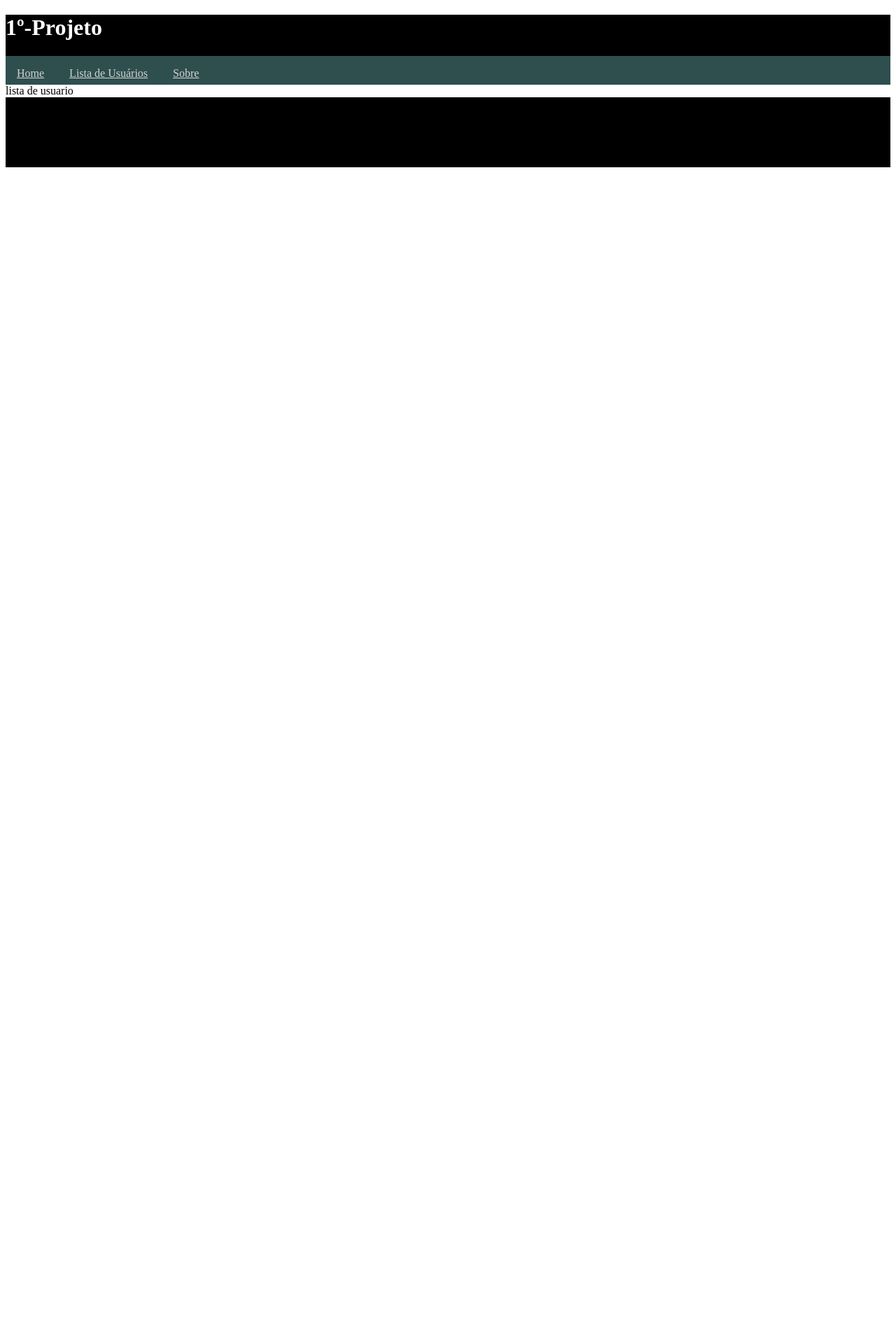
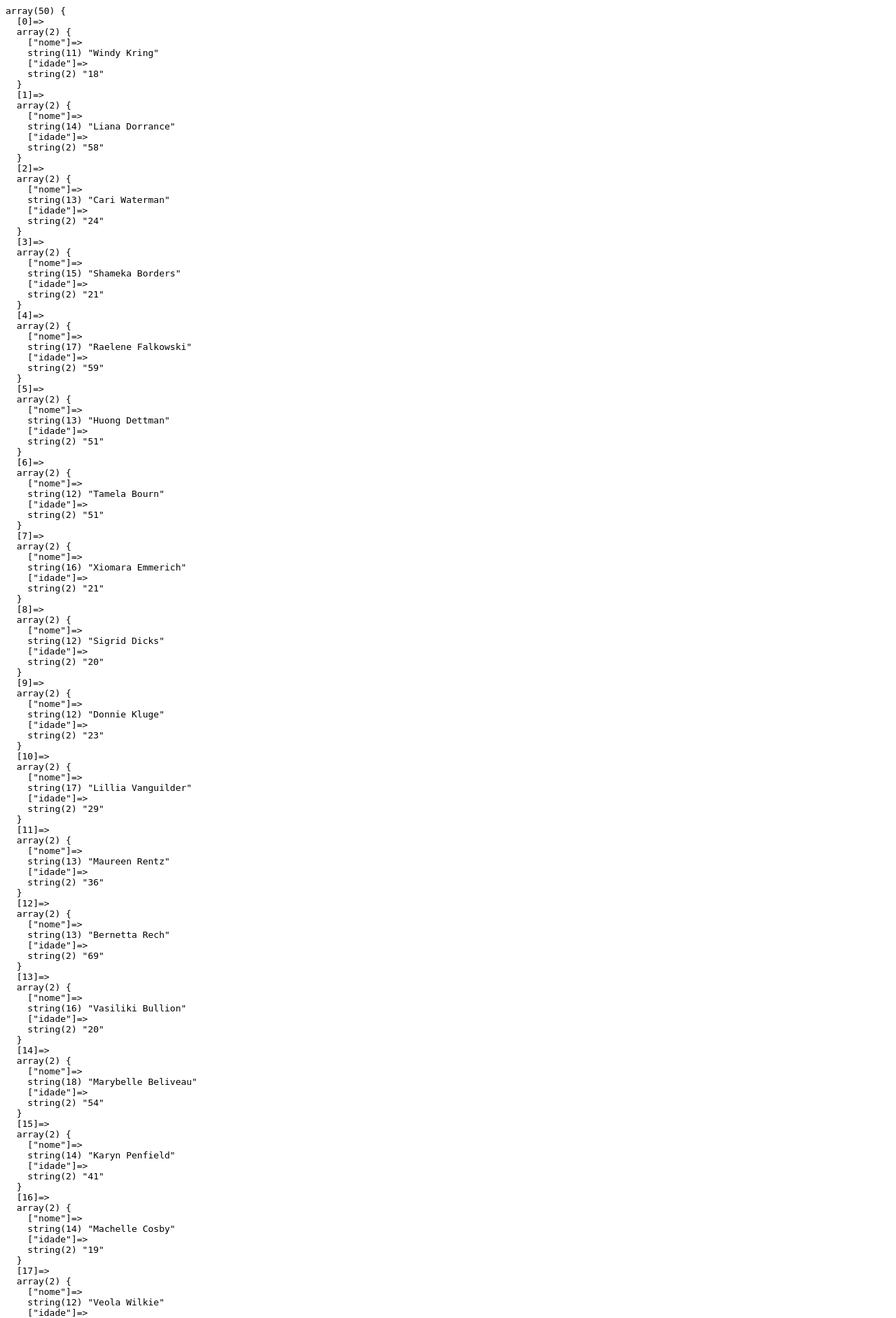
Before and after one commit to douglasbernardo/projeto01, a PHP site: page /listadeusuario.php in a window 1280 px wide. Shown: the top 1883 px of the page at 70% size. Before the commit the page ends 239 px from the top, so only its background shows below. Run offline with PHP 8.4, Linux system fonts and the light colour scheme.

Commit message:
melhorias no texto, e na lista de usuarios

```diff
--- a/css/css.css
+++ b/css/css.css
@@ -1,7 +1,7 @@
 /*CSS*/
 #header {
 	color: #ffffff;
-	background-color: #000000;
+	background-color: #2F4F4F;
 	height: 100px;
 }
 
@@ -14,7 +14,7 @@
 }
 
 #footer {
-	background-color: #000000;
+	background-color: #2F4F4F;
 	height: 100px;
 }
 
@@ -36,3 +36,10 @@
 .btn.secondary {
 	/*background-color: #F2F2F2;*/
 }
+
+p {
+	font-size: 14px;
+	font-family: serif;
+	color: 	#4169E1;
+	padding: 6px;
+}
--- a/index.php
+++ b/index.php
@@ -14,7 +14,7 @@
 			</div>
 		</div>
 		<div id="content">
-			Home
+			HOME
 		</div>
 		<div id="footer"></div>
 	</body>
--- a/listadeusuario.php
+++ b/listadeusuario.php
@@ -1,3 +1,11 @@
+<?php
+	include 'resources/listaDeUsuarios.php';
+
+	echo "<pre>";
+	var_dump($listaDeUsuarios);
+	echo "</pre>";
+?>
+
 <!Doctype html>
 <html>
 	<head>
@@ -14,7 +22,7 @@
 			</div>
 		</div>
 		<div id="content">
-			lista de usuario
+
 		</div>
 		<div id="footer"></div>
 	</body>
--- /dev/null
+++ b/resources/listaDeUsuarios.php
@@ -0,0 +1,54 @@
+<?php
+	$listaDeUsuarios = [
+		["nome" => "Windy Kring", "idade" => "18"],
+		["nome" => "Liana Dorrance", "idade" => "58"],
+		["nome" => "Cari Waterman", "idade" => "24"],
+		["nome" => "Shameka Borders", "idade" => "21"],
+		["nome" => "Raelene Falkowski", "idade" => "59"],
+		["nome" => "Huong Dettman", "idade" => "51"],
+		["nome" => "Tamela Bourn", "idade" => "51"],
+		["nome" => "Xiomara Emmerich", "idade" => "21"],
+		["nome" => "Sigrid Dicks", "idade" => "20"],
+		["nome" => "Donnie Kluge", "idade" => "23"],
+		["nome" => "Lillia Vanguilder", "idade" => "29"],
+		["nome" => "Maureen Rentz", "idade" => "36"],
+		["nome" => "Bernetta Rech", "idade" => "69"],
+		["nome" => "Vasiliki Bullion", "idade" => "20"],
+		["nome" => "Marybelle Beliveau", "idade" => "54"],
+		["nome" => "Karyn Penfield", "idade" => "41"],
+		["nome" => "Machelle Cosby", "idade" => "19"],
+		["nome" => "Veola Wilkie", "idade" => "70"],
+		["nome" => "Marya Shire", "idade" => "32"],
+		["nome" => "Emely Deitch", "idade" => "58"],
+		["nome" => "Luna Parenteau", "idade" => "45"],
+		["nome" => "Beatrice Kovac", "idade" => "18"],
+		["nome" => "Iraida Lazarus", "idade" => "24"],
+		["nome" => "Sylvia Stackhouse", "idade" => "21"],
+		["nome" => "Teresita Stacker", "idade" => "61"],
+		["nome" => "Leonia Froman", "idade" => "30"],
+		["nome" => "Cortez Wass", "idade" => "39"],
+		["nome" => "Billie Larocque", "idade" => "36"],
+		["nome" => "Walton Sieren", "idade" => "37"],
+		["nome" => "Roselia Drews", "idade" => "55"],
+		["nome" => "Salvatore Andres", "idade" => "49"],
+		["nome" => "Bryant Kratky", "idade" => "45"],
+		["nome" => "Domingo Strahan", "idade" => "53"],
+		["nome" => "Khadijah Riddles", "idade" => "39"],
+		["nome" => "Christoper Clapper", "idade" => "54"],
+		["nome" => "Janene Meagher", "idade" => "61"],
+		["nome" => "Rudy Lahti", "idade" => "24"],
+		["nome" => "Apryl Holtzclaw", "idade" => "46"],
+		["nome" => "Erlinda Place", "idade" => "66"],
+		["nome" => "Sebastian Hanselman", "idade" => "58"],
+		["nome" => "Billy Stults", "idade" => "30"],
+		["nome" => "Dreama Nunes", "idade" => "60"],
+		["nome" => "Alyson Wigger", "idade" => "70"],
+		["nome" => "Cedric Nowell", "idade" => "45"],
+		["nome" => "Cherryl Copp", "idade" => "49"],
+		["nome" => "Asha Low", "idade" => "52"],
+		["nome" => "Cheyenne Koren", "idade" => "28"],
+		["nome" => "Renay Kelsey", "idade" => "64"],
+		["nome" => "Adelaida Hanner", "idade" => "17"],
+		["nome" => "Cristobal Schroye", "idade" => "70"]
+	];
+?>
--- a/sobre.php
+++ b/sobre.php
@@ -27,6 +27,8 @@
 				</p>
 			</div>
 		</div>
-		<div id="footer"></div>
+		<div id="footer">
+
+		</div>
 	</body>
 </html>
```
